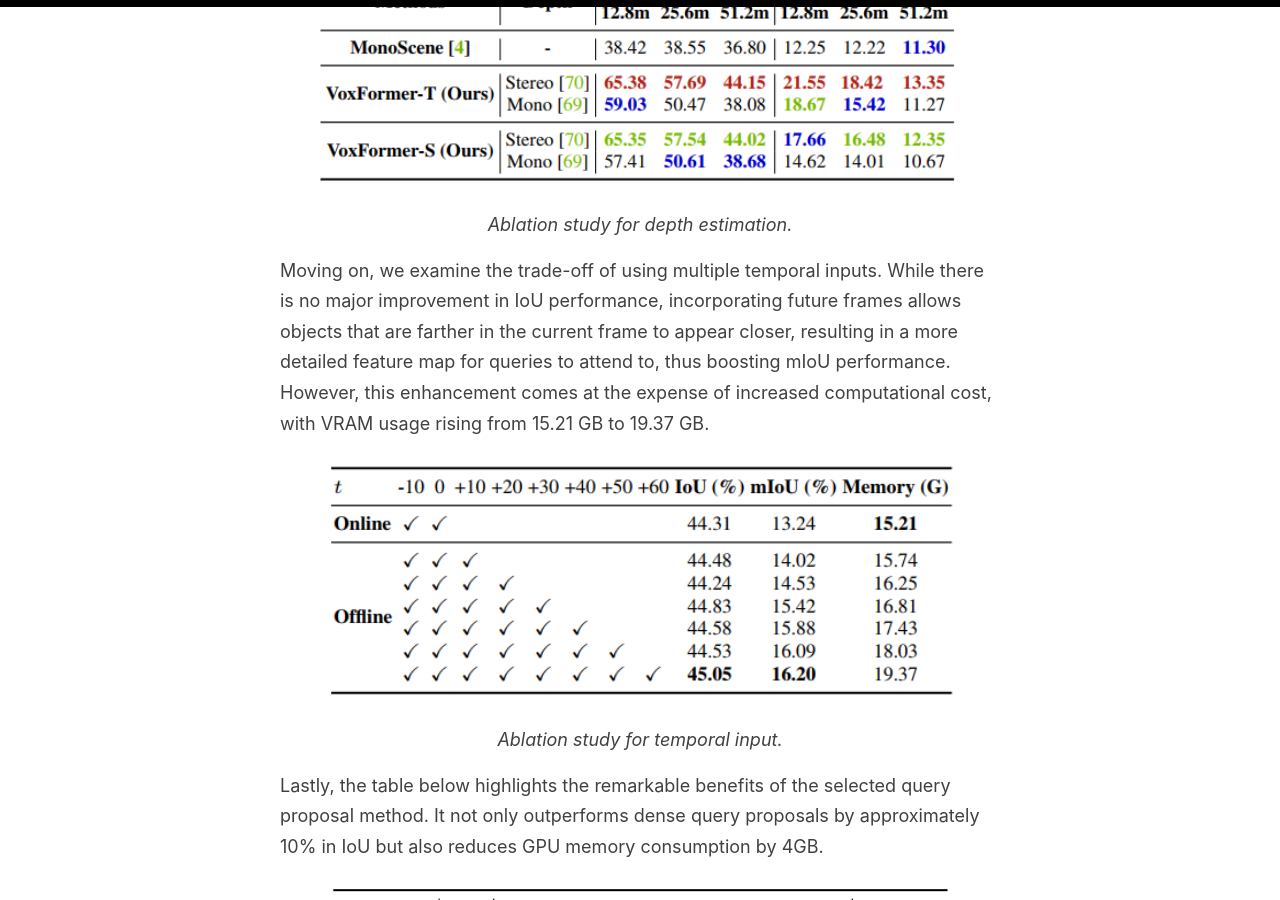
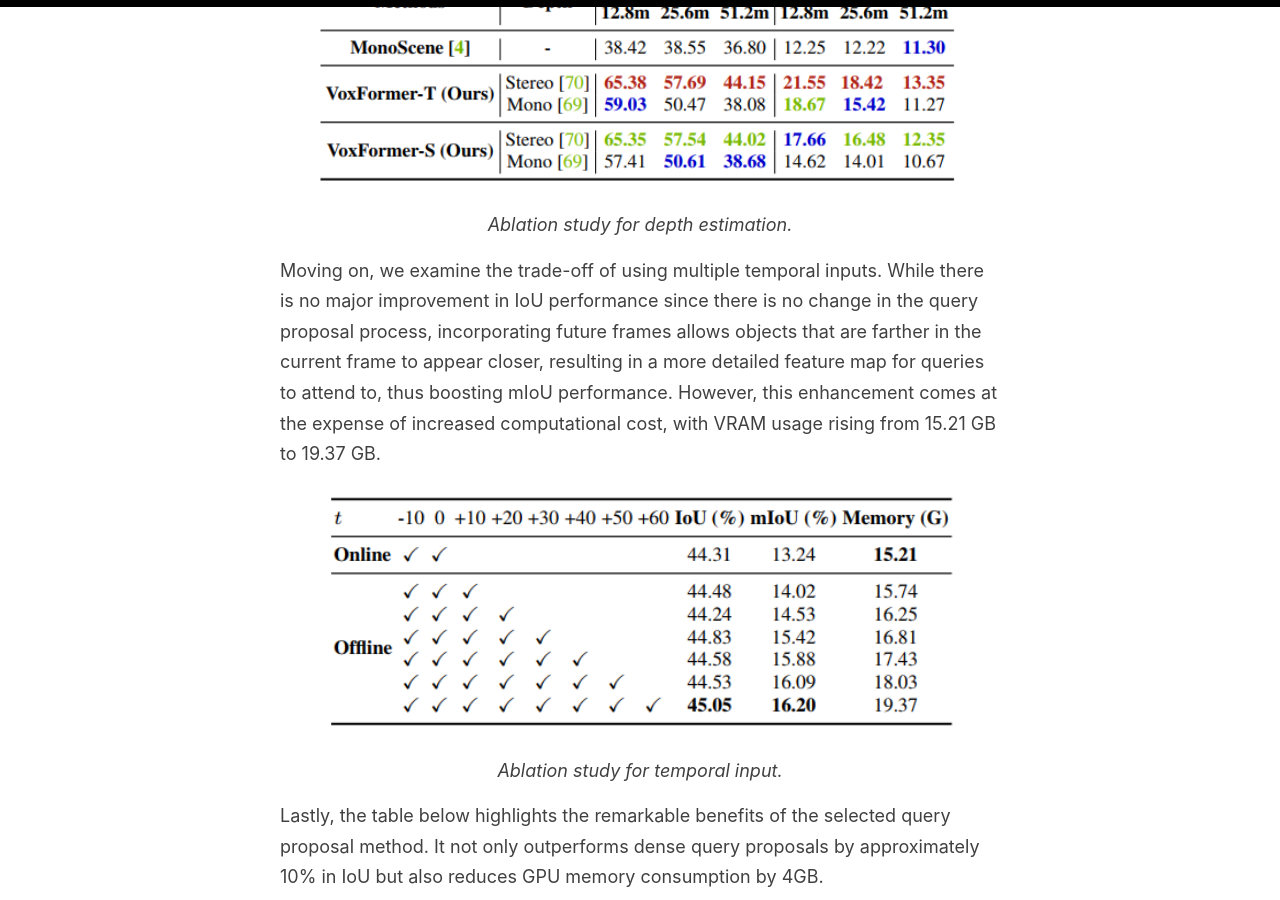
Before and after one commit to KSonPham/KSonPham.github.io, a Jekyll site: the page built from _posts/2023-7-06-Vox-Former.md, in a window 1280 px wide and 900 px high, scrolled down 11273 px. Built offline with Jekyll 4.4.1, drawn with Linux system fonts in a browser that asks for light colours; formulas are drawn with MathJax 3; comment, search, counter and statistics services are not loaded.

Commit message:
Update 2023-7-06-Vox-Former.md

```diff
--- a/_posts/2023-7-06-Vox-Former.md
+++ b/_posts/2023-7-06-Vox-Former.md
@@ -167,7 +167,7 @@ Next, we will explore the ablation study conducted by the authors to validate th
   <p style="text-align:center;font-style:italic;">Ablation study for depth estimation.</p>
 </div>
 
-Moving on, we examine the trade-off of using multiple temporal inputs. While there is no major improvement in IoU performance, incorporating future frames allows objects that are farther in the current frame to appear closer, resulting in a more detailed feature map for queries to attend to, thus boosting mIoU performance. However, this enhancement comes at the expense of increased computational cost, with VRAM usage rising from 15.21 GB to 19.37 GB.
+Moving on, we examine the trade-off of using multiple temporal inputs. While there is no major improvement in IoU performance since there is no change in the query proposal process, incorporating future frames allows objects that are farther in the current frame to appear closer, resulting in a more detailed feature map for queries to attend to, thus boosting mIoU performance. However, this enhancement comes at the expense of increased computational cost, with VRAM usage rising from 15.21 GB to 19.37 GB.
 <div align="center">
   <img img src="/images/vox/image50.png" alt="Overview" width="650">
   <p style="text-align:center;font-style:italic;">Ablation study for temporal input.</p>
```
